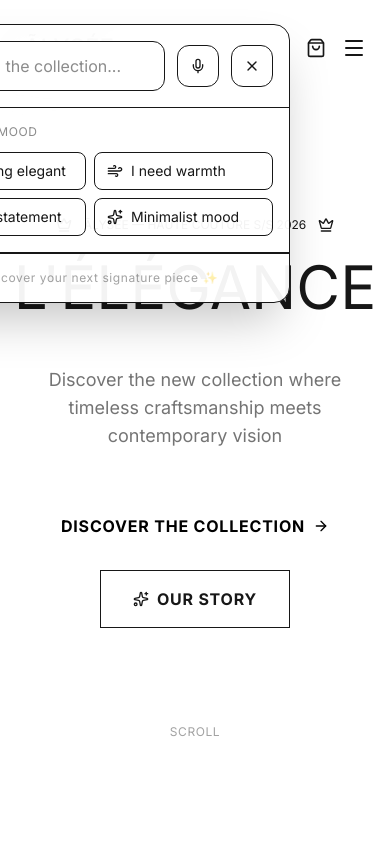
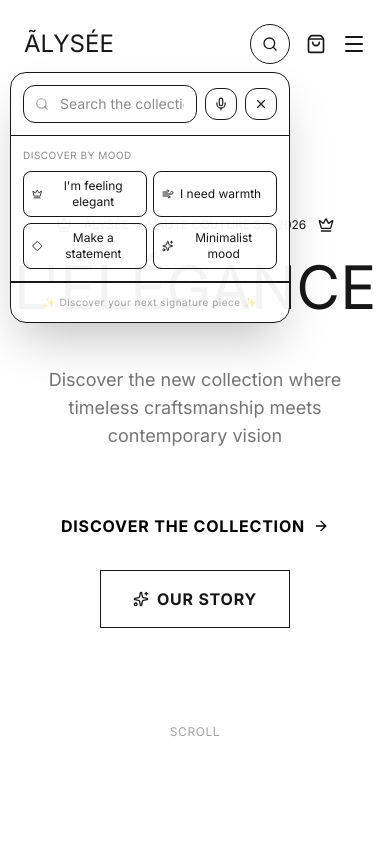
Before and after one commit to FSiRU/elite-commerce-frontend, a Next.js app: page / in a window 390 px wide. Both pictures are taken after a click on the button 266 px from the left and 48 px from the top of the page. Shown: the top 844 px of the page. Built offline with nearby package versions, Linux system fonts and the light colour scheme.

Commit message:
fix: make OrbitSearch mobile responsive with smaller sizes and better positioning

```diff
--- a/components/search/OrbitSearch.tsx
+++ b/components/search/OrbitSearch.tsx
@@ -74,125 +74,121 @@ export function OrbitSearch() {
 
     return (
         <div ref={searchRef} className="relative z-50">
-            {/* Search Orb - Floating Gold Ring */}
+            {/* Search Orb - Mobile friendly */}
             <motion.button
                 onClick={() => setIsOpen(!isOpen)}
-                whileHover={{ scale: 1.05, rotate: 360 }}
+                whileHover={{ scale: 1.05 }}
                 whileTap={{ scale: 0.95 }}
-                className={`relative w-12 h-12 rounded-full bg-luxury-gold/10 backdrop-blur-md border border-luxury-gold flex items-center justify-center transition-all duration-500 ${isOpen ? 'scale-0 opacity-0' : 'scale-100 opacity-100'
-                    }`}
+                className="relative w-10 h-10 rounded-full bg-luxury-gold/10 backdrop-blur-md border border-luxury-gold flex items-center justify-center transition-all duration-500"
             >
-                <Search className="w-5 h-5 text-luxury-gold" />
-                {/* Orbiting particles */}
-                <span className="absolute inset-0 rounded-full border border-luxury-gold/50 animate-ping" />
-                <span className="absolute inset-2 rounded-full border border-luxury-gold/30 animate-pulse" />
+                <Search className="w-4 h-4 text-luxury-gold" />
             </motion.button>
 
-            {/* Expanded Search Panel */}
+            {/* Expanded Search Panel - Mobile Responsive */}
             <AnimatePresence>
                 {isOpen && (
                     <motion.div
-                        initial={{ opacity: 0, scale: 0.9, y: -20 }}
+                        initial={{ opacity: 0, scale: 0.9, y: -10 }}
                         animate={{ opacity: 1, scale: 1, y: 0 }}
-                        exit={{ opacity: 0, scale: 0.9, y: -20 }}
+                        exit={{ opacity: 0, scale: 0.9, y: -10 }}
                         transition={{ type: 'spring', damping: 25 }}
-                        className="absolute right-0 top-0 w-[400px] md:w-[500px] bg-background/95 backdrop-blur-xl border border-luxury-gold/30 shadow-2xl rounded-2xl overflow-hidden"
+                        className="absolute right-0 top-12 w-[280px] sm:w-[380px] md:w-[450px] bg-background/95 backdrop-blur-xl border border-luxury-gold/30 shadow-2xl rounded-2xl overflow-hidden"
                     >
                         {/* Search Header */}
-                        <div className="p-4 border-b border-border">
-                            <div className="flex items-center gap-3">
+                        <div className="p-3 border-b border-border">
+                            <div className="flex items-center gap-2">
                                 <div className="relative flex-1">
-                                    <Search className="absolute left-3 top-1/2 -translate-y-1/2 w-4 h-4 text-foreground/40" />
+                                    <Search className="absolute left-3 top-1/2 -translate-y-1/2 w-3.5 h-3.5 text-foreground/40" />
                                     <input
                                         type="text"
                                         value={searchQuery}
                                         onChange={(e) => setSearchQuery(e.target.value)}
                                         placeholder="Search the collection..."
-                                        className="w-full pl-10 pr-4 py-3 bg-background border border-border rounded-xl focus:outline-none focus:border-luxury-gold transition-colors text-foreground"
+                                        className="w-full pl-9 pr-3 py-2 text-sm bg-background border border-border rounded-xl focus:outline-none focus:border-luxury-gold transition-colors text-foreground"
                                         autoFocus
                                     />
                                 </div>
                                 <button
                                     onClick={handleVoiceSearch}
-                                    className={`p-3 rounded-xl border transition-all ${isListening
+                                    className={`p-2 rounded-xl border transition-all ${
+                                        isListening
                                             ? 'bg-luxury-gold text-black border-luxury-gold animate-pulse'
                                             : 'border-border hover:border-luxury-gold text-foreground'
-                                        }`}
+                                    }`}
                                 >
-                                    <Mic className="w-4 h-4" />
+                                    <Mic className="w-3.5 h-3.5" />
                                 </button>
                                 <button
                                     onClick={() => setIsOpen(false)}
-                                    className="p-3 rounded-xl border border-border hover:border-luxury-gold transition-colors"
+                                    className="p-2 rounded-xl border border-border hover:border-luxury-gold transition-colors"
                                 >
-                                    <X className="w-4 h-4 text-foreground" />
+                                    <X className="w-3.5 h-3.5 text-foreground" />
                                 </button>
                             </div>
                         </div>
 
-                        {/* Mood Categories - Out of this world */}
-                        <div className="p-4 border-b border-border">
-                            <p className="text-xs text-foreground/50 tracking-wider mb-3">DISCOVER BY MOOD</p>
-                            <div className="grid grid-cols-2 gap-2">
+                        {/* Mood Categories - Mobile friendly grid */}
+                        <div className="p-3 border-b border-border">
+                            <p className="text-[10px] text-foreground/50 tracking-wider mb-2">DISCOVER BY MOOD</p>
+                            <div className="grid grid-cols-2 gap-1.5">
                                 {moodCategories.map((mood) => (
                                     <motion.button
                                         key={mood.name}
                                         onClick={() => handleMoodClick(mood)}
-                                        whileHover={{ scale: 1.02, x: 5 }}
+                                        whileHover={{ scale: 1.01 }}
                                         whileTap={{ scale: 0.98 }}
-                                        className={`flex items-center gap-2 px-3 py-2 rounded-lg border transition-all ${selectedMood === mood.name
+                                        className={`flex items-center gap-1.5 px-2 py-1.5 rounded-lg border transition-all text-xs ${
+                                            selectedMood === mood.name
                                                 ? 'border-luxury-gold bg-luxury-gold/20'
                                                 : 'border-border hover:border-luxury-gold/50'
-                                            }`}
+                                        }`}
                                     >
-                                        <mood.icon className="w-4 h-4 text-luxury-gold" />
-                                        <span className="text-sm text-foreground">{mood.name}</span>
+                                        <mood.icon className="w-3 h-3 text-luxury-gold" />
+                                        <span className="text-foreground">{mood.name}</span>
                                     </motion.button>
                                 ))}
                             </div>
                         </div>
 
                         {/* Search Results */}
-                        <div className="max-h-96 overflow-y-auto">
+                        <div className="max-h-80 overflow-y-auto">
                             {searchQuery && (
-                                <div className="p-4 border-b border-border">
-                                    <p className="text-xs text-foreground/50">
+                                <div className="p-3 border-b border-border">
+                                    <p className="text-[10px] text-foreground/50">
                                         {results.length} {results.length === 1 ? 'result' : 'results'} for "{searchQuery}"
                                     </p>
                                 </div>
                             )}
 
                             {results.length === 0 && searchQuery && (
-                                <div className="p-8 text-center">
-                                    <p className="text-foreground/50">No products found</p>
-                                    <p className="text-sm text-foreground/30 mt-1">Try searching for "cashmere" or "silk"</p>
+                                <div className="p-6 text-center">
+                                    <p className="text-foreground/50 text-sm">No products found</p>
+                                    <p className="text-xs text-foreground/30 mt-1">Try searching for "cashmere" or "silk"</p>
                                 </div>
                             )}
 
                             {results.map((product, index) => (
                                 <motion.div
                                     key={product.id}
-                                    initial={{ opacity: 0, x: -20 }}
+                                    initial={{ opacity: 0, x: -10 }}
                                     animate={{ opacity: 1, x: 0 }}
-                                    transition={{ delay: index * 0.05 }}
+                                    transition={{ delay: index * 0.03 }}
                                 >
                                     <Link href={`/product/${product.id}`} onClick={() => setIsOpen(false)}>
-                                        <div className="flex items-center gap-4 p-4 hover:bg-luxury-gold/5 transition-colors cursor-pointer group">
+                                        <div className="flex items-center gap-3 p-3 hover:bg-luxury-gold/5 transition-colors cursor-pointer group">
                                             <img
                                                 src={product.image}
                                                 alt={product.name}
-                                                className="w-16 h-20 object-cover rounded"
+                                                className="w-12 h-16 object-cover rounded"
                                             />
                                             <div className="flex-1">
-                                                <h4 className="text-sm font-medium text-foreground group-hover:text-luxury-gold transition-colors">
+                                                <h4 className="text-xs font-medium text-foreground group-hover:text-luxury-gold transition-colors line-clamp-2">
                                                     {product.name}
                                                 </h4>
-                                                <p className="text-xs text-foreground/50 mt-1">{product.category}</p>
-                                                <p className="text-sm text-luxury-gold mt-1">{product.price}</p>
+                                                <p className="text-[10px] text-foreground/50 mt-0.5">{product.category}</p>
+                                                <p className="text-xs text-luxury-gold mt-0.5">{product.price}</p>
                                             </div>
-                                            <div className="opacity-0 group-hover:opacity-100 transition-opacity">
-                                                <Diamond className="w-4 h-4 text-luxury-gold" />
-                                            </div>
+                                            <Diamond className="w-3 h-3 text-luxury-gold opacity-0 group-hover:opacity-100 transition-opacity" />
                                         </div>
                                     </Link>
                                 </motion.div>
@@ -200,8 +196,8 @@ export function OrbitSearch() {
                         </div>
 
                         {/* Footer Suggestion */}
-                        <div className="p-4 border-t border-border bg-luxury-gold/5">
-                            <p className="text-xs text-center text-foreground/40 tracking-wider">
+                        <div className="p-3 border-t border-border bg-luxury-gold/5">
+                            <p className="text-[10px] text-center text-foreground/40 tracking-wider">
                                 ✨ Discover your next signature piece ✨
                             </p>
                         </div>
```
